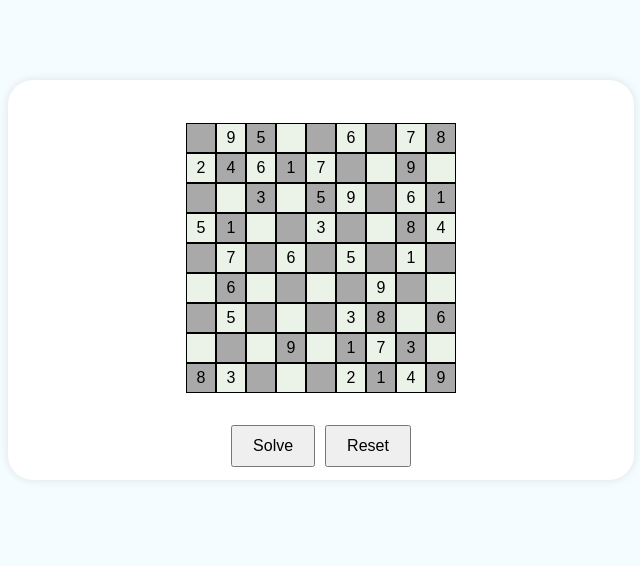
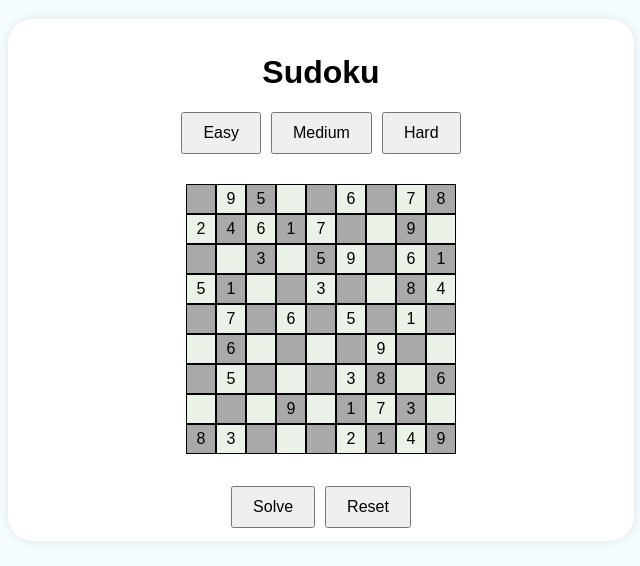
Before and after one commit to Ambuj2003/Sudoku, a plain HTML site: page index.html in a window 1280 px wide. Shown: the part 120-686 px from the top of the page, without its empty margins (319-959 px from the left). Drawn offline with Linux system fonts and the light colour scheme.

Commit message:
Update index.html

```diff
--- a/index.html
+++ b/index.html
@@ -8,10 +8,17 @@
 </head>
 <body>
     <div class="container">
+        <h1>Sudoku</h1>
+        <div class="buttonContainer">
+            <button id="easy">Easy</button>
+            <button id="medium">Medium</button>
+            <button id="hard">Hard</button>
+        </div>
         <div id="sudokuContainer"></div>
         <div class="buttonContainer">
             <button id="solveButton">Solve</button>
             <button id="resetButton">Reset</button>
+
         </div>
     </div>
     <script type="module" src="script.js"></script>
```
